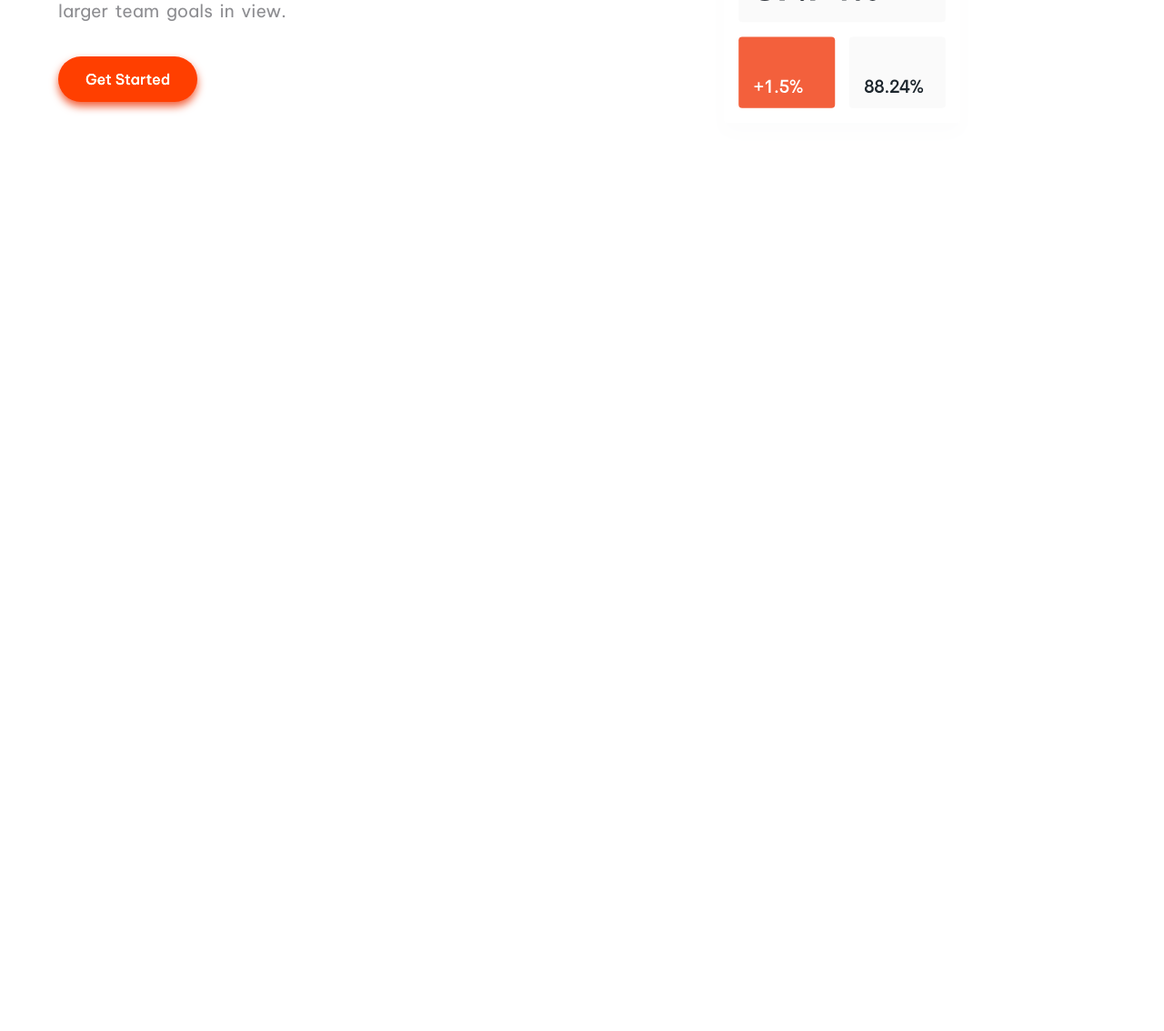
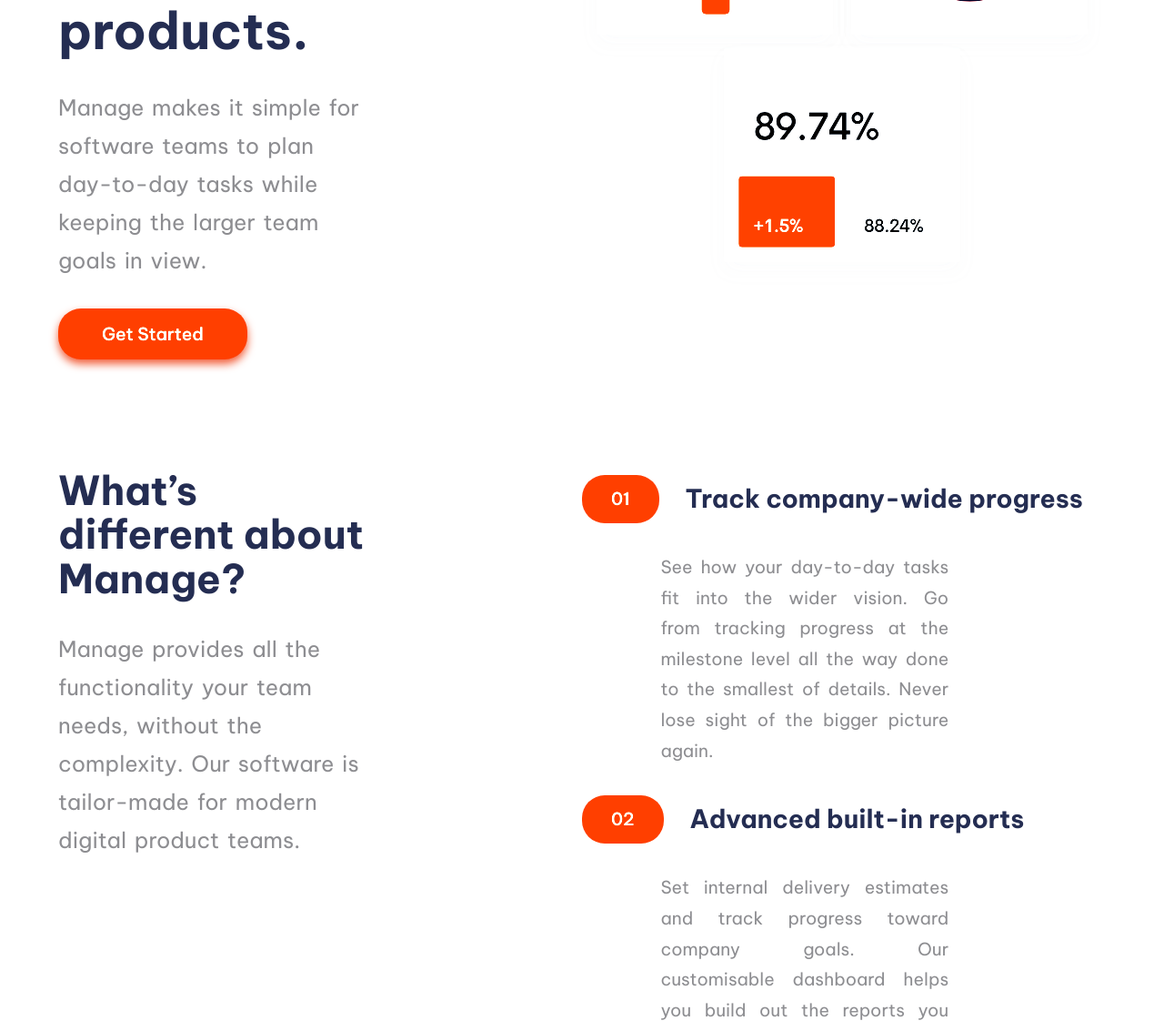
Before and after one commit to ma44ass/manageLandingPage, a plain HTML site: page index.html in a window 1280 px wide. Shown: the part 500-1633 px from the top of the page at 91% size. Before the commit the page ends 800 px from the top, so only its background shows below. Drawn offline with Linux system fonts and the light colour scheme.

Commit message:
why manage section

```diff
--- a/index.html
+++ b/index.html
@@ -31,9 +31,10 @@
 
     </header>
      <main>
+        <!-----Intro---->
         <section class="hero_container">
             <img src="/images/illustration-intro.svg" alt="stats illustrations">
-                <div class="hero_description">
+            <div class="description">
                 <h1>Bring everyone together to build better products.</h1>
                 <p>
                     Manage makes it simple for software teams to plan day-to-day tasks while keeping the larger team goals in view.
@@ -41,6 +42,30 @@
                 <button class="cta">Get Started</button>
             </div>
         </section>
+
+        <!--------->
+        <section class="why_manage">
+            <div class="description">
+                <h2>What’s different about Manage?</h2>
+                <p class="p">
+                     Manage provides all the functionality your team needs, without the complexity. Our software is tailor-made for modern digital product teams.
+                </p>
+            </div>
+            <div class="features description">
+                <h3><span>01</span>Track company-wide progress</h3>
+                <p>
+                    See how your day-to-day tasks fit into the wider vision. Go from tracking progress at the milestone level all the way done to the smallest of details. Never lose sight of the bigger picture again.
+                </p>
+                <h3><span>02</span>Advanced built-in reports </h3>
+                <p>
+                    Set internal delivery estimates and track progress toward company goals. Our customisable dashboard helps you build out the reports you need to keep key stakeholders informed.
+                </p>
+                <h3><span>03</span>Everything you need in one place</h3>
+                <p>
+                    Stop jumping from one service to another to communicate, store files, track tasks and share documents. Manage offers an all-in-one team productivity solution.
+                </p>
+            </div>
+        </section>
     </main>
 </body>
 </html>
--- a/style.css
+++ b/style.css
@@ -27,7 +27,6 @@
 
 body{
     font-family: var(--primary-font);
-    font-size: var(--base-font-size);
 }
 
 header{
@@ -54,8 +53,8 @@ nav.navigation{
 }
 
 nav.navigation.active{
-    padding:20px;
-    margin: 20px auto;
+    padding:2rem;
+    margin: 2rem auto;
     display:flex;
     flex-direction: column;
     justify-content: space-around;
@@ -77,7 +76,7 @@ nav.navigation.active{
     opacity: 0;
     visibility: hidden;
     pointer-events: none;
-    background-color: rgba(0, 0, 0, 0.2);
+    background-color: rgba(0, 0, 0, 0.363);
     z-index: 9;
     transition: opacity 0.3s ease-in-out;
 }
@@ -90,9 +89,9 @@ nav.navigation.active ~ #menu_backdrop{
 
 nav.navigation.active a{
     text-decoration: none;
-    padding: 15px;
+    padding: 1rem;
     color: var(--primary-blue-950);
-    font-size: 1.2rem;
+    font-size: 1.25rem;
     font-weight: var(--font-weight-bold);
 }
 
@@ -110,9 +109,10 @@ img.close.show{
 
 /*******hero section ******/
 
-.hero_container{
+.hero_container, .why_manage{
     width: 90%;
     margin: 0 auto;
+    margin-bottom: 5rem;
     display:flex;
     flex-direction: column;
     justify-content: space-between;
@@ -123,42 +123,71 @@ img.close.show{
 
 .hero_container img{
     max-width: 90%;
+    flex:1;
+    filter: contrast(200%);
 }
 
-.hero_container .hero_description{
-    margin-top: 40px;
-
+.description{
+    margin-top: 2rem;
+    flex: 1
 }
 
-.hero_container .hero_description h1{
-    color: var(--primary-blue-950);
-    font-size: 2.25rem;
-    font-weight: var(--font-weight-bold);
-    line-height: 1.5;
-    margin-bottom: 15px;
-}
-
-.hero_container .hero_description p{
+.description p{
     color: var(--neutral-gray-950);
     opacity: 50%;
     word-spacing: 0.2rem;
-    line-height: 2;
-    margin-bottom: 30px;
+    font-size: 1.2rem;
+    line-height: 1.75;
+    margin-bottom: 2rem;
 }
+
+.description h1, .description h2, .description h3{
+    color: var(--primary-blue-950);
+    font-size: 2.5rem;
+    font-weight: var(--font-weight-bold);
+    line-height: 1.2;
+    margin-block: 0.5rem;
+}
+
+.why_manage h2{
+    font-size:2.25rem;
+    line-height: 1.5;
+}
+
+.features h3{
+    font-size: 1.2rem;
+    background-color: var(--neutral-orange-50);
+    display: flex;
+    align-items: center;
+    gap:5%;
+    border-radius: 20px 0px 0px 20px;
+}
+
+.features{
+    text-align: left;
+}
+
+
 
 /******************Buttons***************************/
 
-.cta{
-    max-width: max-content;
+.cta, span{
+    min-width: fit-content;
     background-color: var(--primary-orange-400);
-    padding: 15px 30px;
+    padding: 1rem 2rem;
     font-family: var(--base-font-size);
-    font-size: 1rem;
+    font-size: 1.2rem;
     font-weight: var(--font-weight-medium);
     color: var(--neutral-gray-50);
     border:none;
     border-radius:25px;
-    filter:contrast(200%) drop-shadow(0px 5px 5px var(--primary-orange-400));
+    filter:contrast(200%);
+    text-align: center;
+}
+
+.cta{
+    padding: 1rem 3rem;
+    filter: contrast(200%) drop-shadow(0px 5px 5px var(--primary-orange-400));
 }
 
 .cta:hover{
@@ -182,9 +211,9 @@ img.close.show{
     nav.navigation a {
         text-decoration: none;
         color: var(--primary-blue-950);
-        font-size: 1rem;
+        font-size: 1.25rem;
         font-weight: var(--font-weight-normal);
-        padding: 20px;
+        padding: 1.2em;
     }
 
     nav.navigation a:hover{
@@ -197,29 +226,67 @@ img.close.show{
     }
 
     .nav_cta{
-        display:flex
+        display:flex;
+
     }
 
-
-        /*****hero******/
+        /******main******/
     .hero_container{
+        margin-top:4em;
         flex-direction: row-reverse;
     }
 
-      .hero_container .hero_description{
+    .why_manage{
+        display: flex;
+        flex-direction: row;
+        justify-content: flex-start;
+        align-items: baseline;
+    }
+
+    .hero_container .description h1,
+    .features h3{
+        max-width: 60%;
+        font-size: 3.5rem;
+        line-height: 1.1;
+        margin-bottom: 2rem;
+    }
+
+    .why_manage .description h2{
+        max-width: 60%;
+        font-size: 2.75rem;
+        line-height: 1.1;
+        margin-bottom: 2rem;
+    }
+
+    .hero_container .description,
+    .why_manage .description{
         flex:1;
         text-align: left;
     }
 
-    .hero_container .hero_description p{
-        max-width: 450px;
-        font-size: 1.2rem;
+    .hero_container .description p,
+    .why_manage .description .p{
+        max-width: 60%;
+        font-size: 1.5rem;
     }
 
-    .hero_container .hero_description h1{
-        max-width: 500px;
-        font-size: 3rem;
-        line-height: 1.1;
-        margin-bottom: 25px;
+    .features h3{
+        font-size: 1.75rem;
+        max-width: 100%;
+        background-color: unset;
     }
+
+     .features p{
+        text-align: justify;
+        margin-left: 15%;
+        max-width: 55%
+    }
+
+    .hero_container img,
+    .features{
+        flex:1;
+    }
+
+
+
 }
```
Lines whose indentation alone changed are shown as unchanged.
